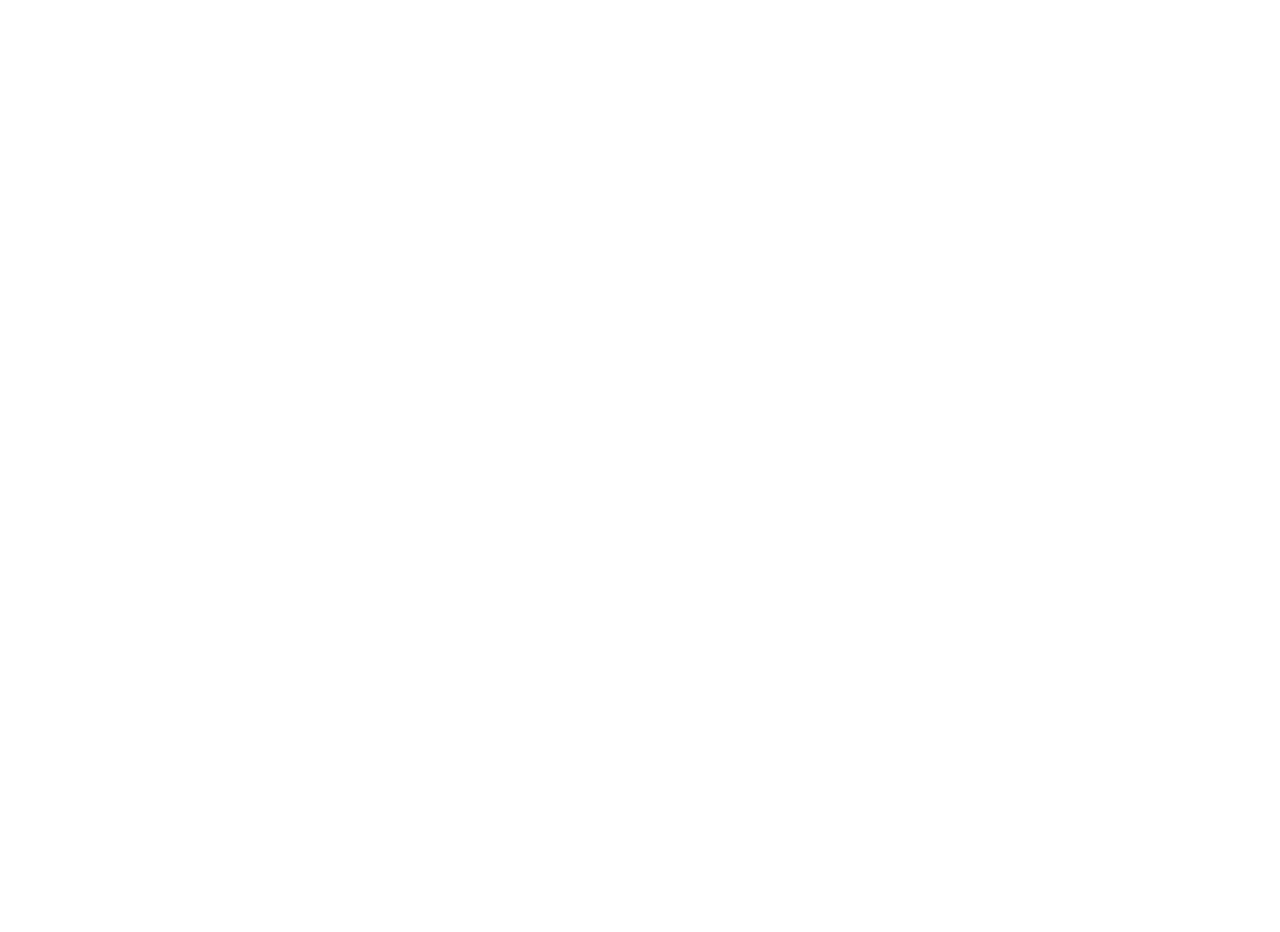
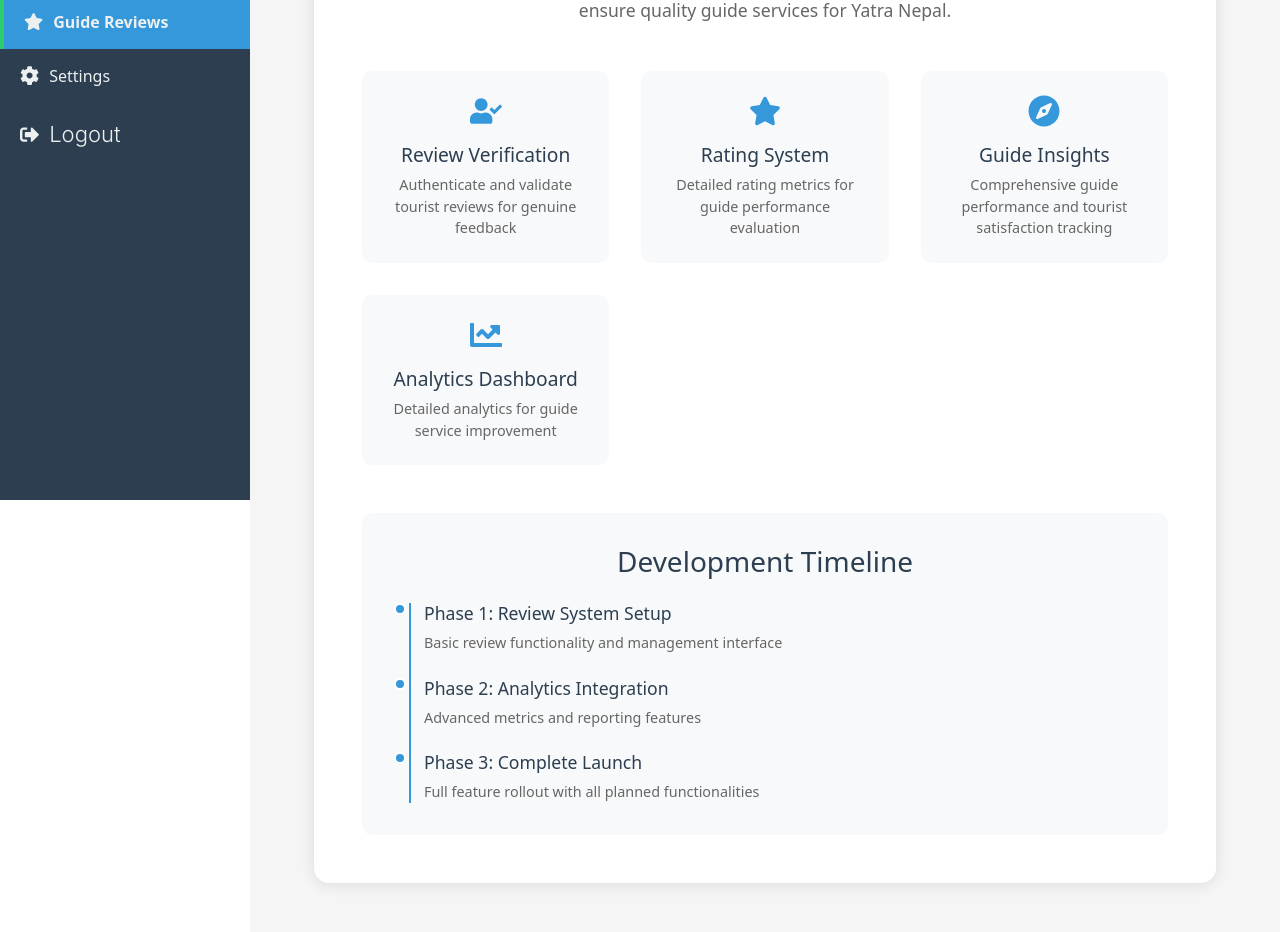
Before and after one commit to Shibika12/Yatra_Nepal, a React (Vite) app in the folder FRONTEND/YATRA_NEPAL/: page /admin/reviews in a window 1280 px wide. Before the commit this address had no page. Shown: the part 300-1232 px from the top of the page. Before the commit the page ends 800 px from the top, so only its background shows below. Built offline with nearby package versions, Linux system fonts and the light colour scheme; sample sign-in values are in the browser's storage; a web font is replaced by a local one.

Commit message:
admin dashboard half pt2

```diff
--- a/FRONTEND/YATRA_NEPAL/src/App.jsx
+++ b/FRONTEND/YATRA_NEPAL/src/App.jsx
@@ -14,6 +14,8 @@ import GuideDetails from "./assets/pages/GuideDetails/GuideDetails";
 import AdminOverview from "./assets/pages/AdminOverview/AdminOverview";
 import AdminSidebar from "./assets/components/AdminSidebar/AdminSidebar";
 import AdminUsers from "./assets/pages/AdminUsers/AdminUsers";
+import AdminBlogs from "./assets/pages/AdminBlogs/AdminBlogs";
+import AdminReviews from "./assets/pages/AdminReviews/AdminReviews";
 
 // Protected Route Components
 const ProtectedRoute = ({ children, allowedRoles = [], restrictedRoles = [] }) => {
@@ -135,6 +137,18 @@ function App() {
             <AdminUsers />
           </ProtectedRoute>
         } />
+
+        <Route path="/admin/blogs" element={
+          <ProtectedRoute allowedRoles={['admin']}>
+            <AdminBlogs />
+          </ProtectedRoute>
+        } />
+
+        <Route path="/admin/reviews" element={
+          <ProtectedRoute allowedRoles={['admin']}>
+            <AdminReviews />
+          </ProtectedRoute>
+        } />
       </Routes>
     </BrowserRouter>
   );
--- /dev/null
+++ b/FRONTEND/YATRA_NEPAL/src/assets/pages/AdminBlogs/AdminBlogs.jsx
@@ -0,0 +1,32 @@
+import React from 'react';
+import AdminSidebar from '../../components/AdminSidebar/AdminSidebar';
+import './AdminBlogs.scss';
+import { FaBlog } from 'react-icons/fa';
+
+const AdminBlogs = () => {
+  return (
+    <div className="admin-layout">
+      <AdminSidebar />
+      <div className="admin-main">
+        <div className="blogs-coming-soon">
+          <div className="coming-soon-content">
+            <FaBlog className="blog-icon" />
+            <h1>Blog Management Coming Soon</h1>
+            <p>We're working on an amazing blog management system for Yatra Nepal.</p>
+            <div className="features-preview">
+              <h3>Upcoming Features:</h3>
+              <ul>
+                <li>Blog post moderation</li>
+                <li>Content management</li>
+                <li>User engagement analytics</li>
+                <li>Travel story highlights</li>
+              </ul>
+            </div>
+          </div>
+        </div>
+      </div>
+    </div>
+  );
+};
+
+export default AdminBlogs;
--- a/FRONTEND/YATRA_NEPAL/src/assets/pages/AdminBlogs/AdminBlogs.scss
+++ b/FRONTEND/YATRA_NEPAL/src/assets/pages/AdminBlogs/AdminBlogs.scss
@@ -6,3 +6,72 @@
     color: #2c3e50;
   }
 }
+
+.blogs-coming-soon {
+  display: flex;
+  justify-content: center;
+  align-items: center;
+  min-height: 80vh;
+  padding: 2rem;
+
+  .coming-soon-content {
+    text-align: center;
+    background: white;
+    padding: 3rem;
+    border-radius: 15px;
+    box-shadow: 0 2px 15px rgba(0, 0, 0, 0.1);
+    max-width: 600px;
+    width: 100%;
+
+    .blog-icon {
+      font-size: 4rem;
+      color: #3498db;
+      margin-bottom: 1.5rem;
+    }
+
+    h1 {
+      color: #2c3e50;
+      font-size: 2rem;
+      margin-bottom: 1rem;
+    }
+
+    p {
+      color: #666;
+      font-size: 1.1rem;
+      margin-bottom: 2rem;
+    }
+
+    .features-preview {
+      text-align: left;
+      background: #f8f9fa;
+      padding: 1.5rem;
+      border-radius: 10px;
+
+      h3 {
+        color: #2c3e50;
+        font-size: 1.2rem;
+        margin-bottom: 1rem;
+      }
+
+      ul {
+        list-style: none;
+        padding: 0;
+        margin: 0;
+
+        li {
+          color: #666;
+          padding: 0.5rem 0;
+          display: flex;
+          align-items: center;
+
+          &:before {
+            content: "•";
+            color: #3498db;
+            font-weight: bold;
+            margin-right: 0.5rem;
+          }
+        }
+      }
+    }
+  }
+}
--- /dev/null
+++ b/FRONTEND/YATRA_NEPAL/src/assets/pages/AdminReviews/AdminReviews.jsx
@@ -0,0 +1,78 @@
+import React from 'react';
+import AdminSidebar from '../../components/AdminSidebar/AdminSidebar';
+import './AdminReviews.scss';
+import { FaStar, FaCompass, FaUserCheck, FaChartLine } from 'react-icons/fa';
+
+const AdminReviews = () => {
+  return (
+    <div className="admin-layout">
+      <AdminSidebar />
+      <div className="admin-main">
+        <div className="reviews-coming-soon">
+          <div className="coming-soon-content">
+            <div className="icon-container">
+              <FaStar className="review-icon" />
+            </div>
+            <h1>Guide Reviews Management Coming Soon</h1>
+            <p>We're developing a comprehensive review management system to ensure quality guide services for Yatra Nepal.</p>
+
+            <div className="features-grid">
+              <div className="feature-card">
+                <FaUserCheck className="feature-icon" />
+                <h3>Review Verification</h3>
+                <p>Authenticate and validate tourist reviews for genuine feedback</p>
+              </div>
+
+              <div className="feature-card">
+                <FaStar className="feature-icon" />
+                <h3>Rating System</h3>
+                <p>Detailed rating metrics for guide performance evaluation</p>
+              </div>
+
+              <div className="feature-card">
+                <FaCompass className="feature-icon" />
+                <h3>Guide Insights</h3>
+                <p>Comprehensive guide performance and tourist satisfaction tracking</p>
+              </div>
+
+              <div className="feature-card">
+                <FaChartLine className="feature-icon" />
+                <h3>Analytics Dashboard</h3>
+                <p>Detailed analytics for guide service improvement</p>
+              </div>
+            </div>
+
+            <div className="timeline">
+              <h3>Development Timeline</h3>
+              <div className="timeline-items">
+                <div className="timeline-item">
+                  <span className="dot"></span>
+                  <div className="content">
+                    <h4>Phase 1: Review System Setup</h4>
+                    <p>Basic review functionality and management interface</p>
+                  </div>
+                </div>
+                <div className="timeline-item">
+                  <span className="dot"></span>
+                  <div className="content">
+                    <h4>Phase 2: Analytics Integration</h4>
+                    <p>Advanced metrics and reporting features</p>
+                  </div>
+                </div>
+                <div className="timeline-item">
+                  <span className="dot"></span>
+                  <div className="content">
+                    <h4>Phase 3: Complete Launch</h4>
+                    <p>Full feature rollout with all planned functionalities</p>
+                  </div>
+                </div>
+              </div>
+            </div>
+          </div>
+        </div>
+      </div>
+    </div>
+  );
+};
+
+export default AdminReviews;
--- a/FRONTEND/YATRA_NEPAL/src/assets/pages/AdminReviews/AdminReviews.scss
+++ b/FRONTEND/YATRA_NEPAL/src/assets/pages/AdminReviews/AdminReviews.scss
@@ -6,3 +6,163 @@
     color: #2c3e50;
   }
 }
+
+.reviews-coming-soon {
+  display: flex;
+  justify-content: center;
+  align-items: flex-start;
+  min-height: 80vh;
+  padding: 2rem;
+
+  .coming-soon-content {
+    background: white;
+    padding: 3rem;
+    border-radius: 15px;
+    box-shadow: 0 2px 15px rgba(0, 0, 0, 0.1);
+    max-width: 1000px;
+    width: 100%;
+    text-align: center;
+
+    .icon-container {
+      background: linear-gradient(135deg, #3498db, #2980b9);
+      width: 80px;
+      height: 80px;
+      border-radius: 50%;
+      display: flex;
+      align-items: center;
+      justify-content: center;
+      margin: 0 auto 1.5rem;
+
+      .review-icon {
+        font-size: 2.5rem;
+        color: white;
+      }
+    }
+
+    h1 {
+      color: #2c3e50;
+      font-size: 2rem;
+      margin-bottom: 1rem;
+    }
+
+    p {
+      color: #666;
+      font-size: 1.1rem;
+      margin-bottom: 3rem;
+      max-width: 600px;
+      margin-left: auto;
+      margin-right: auto;
+    }
+
+    .features-grid {
+      display: grid;
+      grid-template-columns: repeat(auto-fit, minmax(220px, 1fr));
+      gap: 2rem;
+      margin-bottom: 3rem;
+
+      .feature-card {
+        background: #f8f9fa;
+        padding: 1.5rem;
+        border-radius: 10px;
+        transition: transform 0.3s ease;
+
+        &:hover {
+          transform: translateY(-5px);
+        }
+
+        .feature-icon {
+          font-size: 2rem;
+          color: #3498db;
+          margin-bottom: 1rem;
+        }
+
+        h3 {
+          color: #2c3e50;
+          font-size: 1.2rem;
+          margin-bottom: 0.5rem;
+        }
+
+        p {
+          color: #666;
+          font-size: 0.9rem;
+          margin: 0;
+        }
+      }
+    }
+
+    .timeline {
+      text-align: left;
+      background: #f8f9fa;
+      padding: 2rem;
+      border-radius: 10px;
+
+      h3 {
+        color: #2c3e50;
+        margin-bottom: 1.5rem;
+        text-align: center;
+      }
+
+      .timeline-items {
+        position: relative;
+        padding-left: 30px;
+
+        &::before {
+          content: '';
+          position: absolute;
+          left: 15px;
+          top: 0;
+          bottom: 0;
+          width: 2px;
+          background: #3498db;
+        }
+
+        .timeline-item {
+          position: relative;
+          padding-bottom: 1.5rem;
+
+          .dot {
+            position: absolute;
+            left: -30px;
+            width: 12px;
+            height: 12px;
+            border-radius: 50%;
+            background: #3498db;
+            border: 2px solid white;
+          }
+
+          .content {
+            h4 {
+              color: #2c3e50;
+              font-size: 1.1rem;
+              margin-bottom: 0.5rem;
+            }
+
+            p {
+              color: #666;
+              font-size: 0.9rem;
+              margin: 0;
+            }
+          }
+
+          &:last-child {
+            padding-bottom: 0;
+          }
+        }
+      }
+    }
+  }
+}
+
+@media (max-width: 768px) {
+  .reviews-coming-soon {
+    padding: 1rem;
+
+    .coming-soon-content {
+      padding: 2rem;
+
+      .features-grid {
+        grid-template-columns: 1fr;
+      }
+    }
+  }
+}
```
